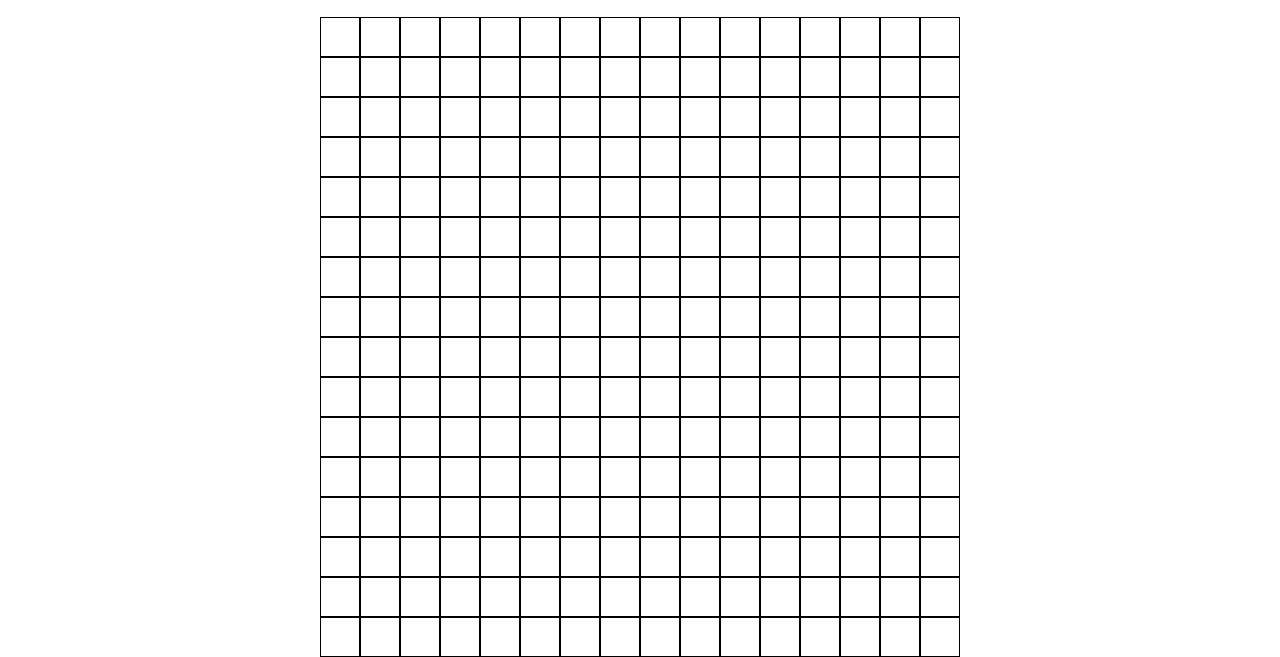
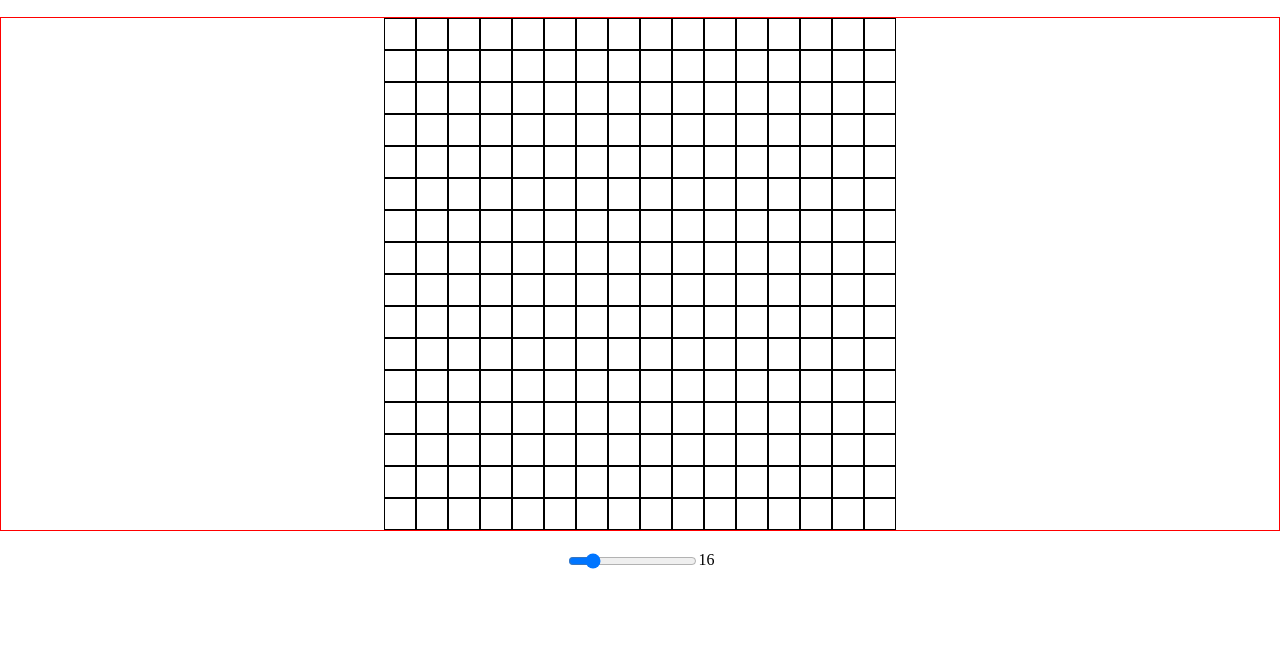
Before and after one commit to chenmathew/etch-a-sketch, a plain HTML site: page index.html in a window 1280 px wide. Shown: the part 168-825 px from the top of the page. After the commit the page ends 800 px from the top, so only its background shows below. Drawn offline with Linux system fonts and the light colour scheme.

Commit message:
fix sliders

```diff
--- a/index.html
+++ b/index.html
@@ -17,5 +17,9 @@
     </div>
     <div class="gridContainer">
     </div>
+    <div class="slidecontainer">
+        <input type="range" min="1" max="100" value="16" class="slider" id="myRange" oninput="displayNum()">
+        <div class="sliderNum">16</div>
+    </div>
 </body>
 </html>
--- a/script.js
+++ b/script.js
@@ -1,12 +1,13 @@
-let gridSize = 256;
+const sliderNum = document.querySelector(".sliderNum")
+let gridSize = sliderNum.textContent * sliderNum.textContent;
 
 //Creates a grid
 function createGrid() {
 	for (let i = 0; i < gridSize; i++) {
-		const squares = document.querySelector(".gridContainer")
-		const div = document.createElement("div");
-		div.classList.add('gridItem');
-		squares.appendChild(div);
+		const gridContainer = document.querySelector(".gridContainer")
+		const gridItem = document.createElement("div");
+		gridItem.classList.add('gridItem');
+		gridContainer.appendChild(gridItem);
 	}
 }
 
@@ -27,4 +28,10 @@ function reset() {
 	createGrid();
 }
 
+function displayNum() {
+	const slider = document.querySelector(".slider");
+	sliderNum.textContent = slider.value;
+	reset();
+}
+
 createGrid();
--- a/style.css
+++ b/style.css
@@ -10,9 +10,10 @@ body {
 
 .gridContainer {
   display: grid;
-  grid-template-columns: repeat(16, 40px);
-  grid-template-rows: repeat(16, 40px);
+  grid-template-columns: repeat(16, 32px);
+  grid-template-rows: repeat(16, 32px);
   justify-content: center;
+  border: 1px solid red;
 }
 
 .gridItem {
@@ -23,7 +24,7 @@ body {
 }
 
 .gridItem:hover {
-    background-color: #2196F3;
+    background-color: blue;
 }
 
 .reset {
@@ -36,9 +37,14 @@ body {
   display: flex;
   justify-content: center;
   align-items: center;
-
 }
 
 .mouseover {
   background-color: orange;
 }
+
+.slidecontainer {
+  display: flex;
+  justify-content: center;
+  padding-top: 20px;
+}
```
